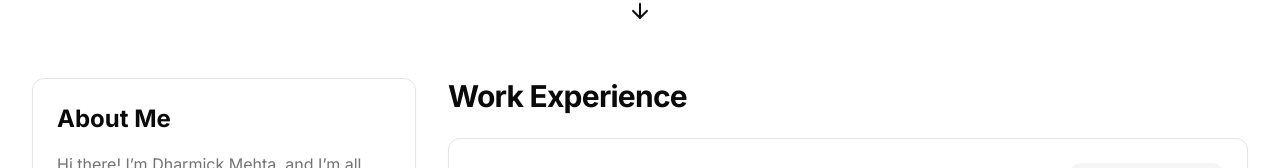
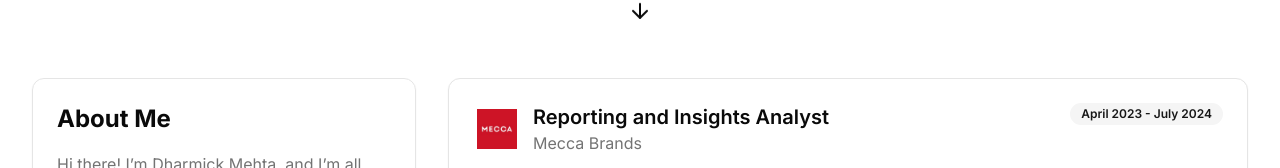
Before and after one commit to DharmickM/DharmickMehta, a Next.js app: page / in a window 1280 px wide. Shown: the part 698-866 px from the top of the page. Built offline with nearby package versions, Linux system fonts and the light colour scheme.

Commit message:
Removed Work Experience

```diff
--- a/components/experience.tsx
+++ b/components/experience.tsx
@@ -122,7 +122,7 @@ export default function Experience() {
     <div className={`p-0   space-y-8 ${inter.className}`}>
 
       <div className="space-y-6">
-        <h2 className="text-3xl font-bold tracking-tight">Work Experience</h2>
+
         {experiences.map((exp, index) => (
           <motion.div
             key={index}
```
